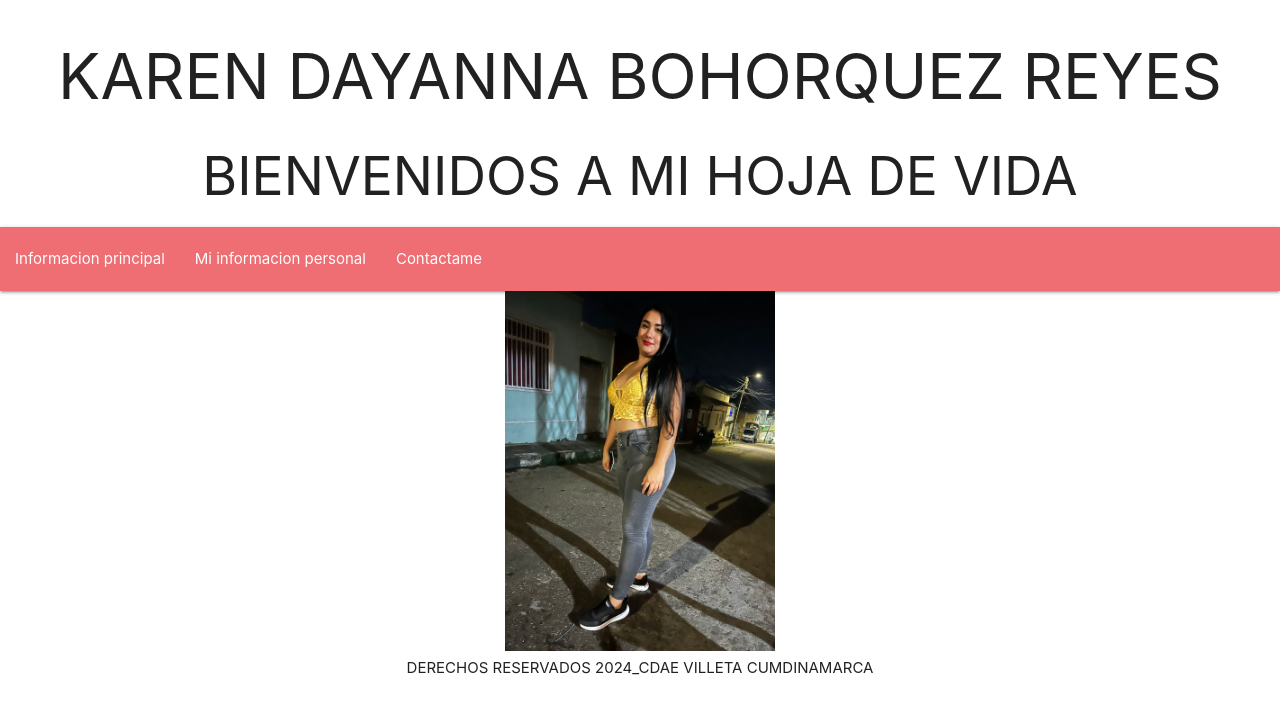
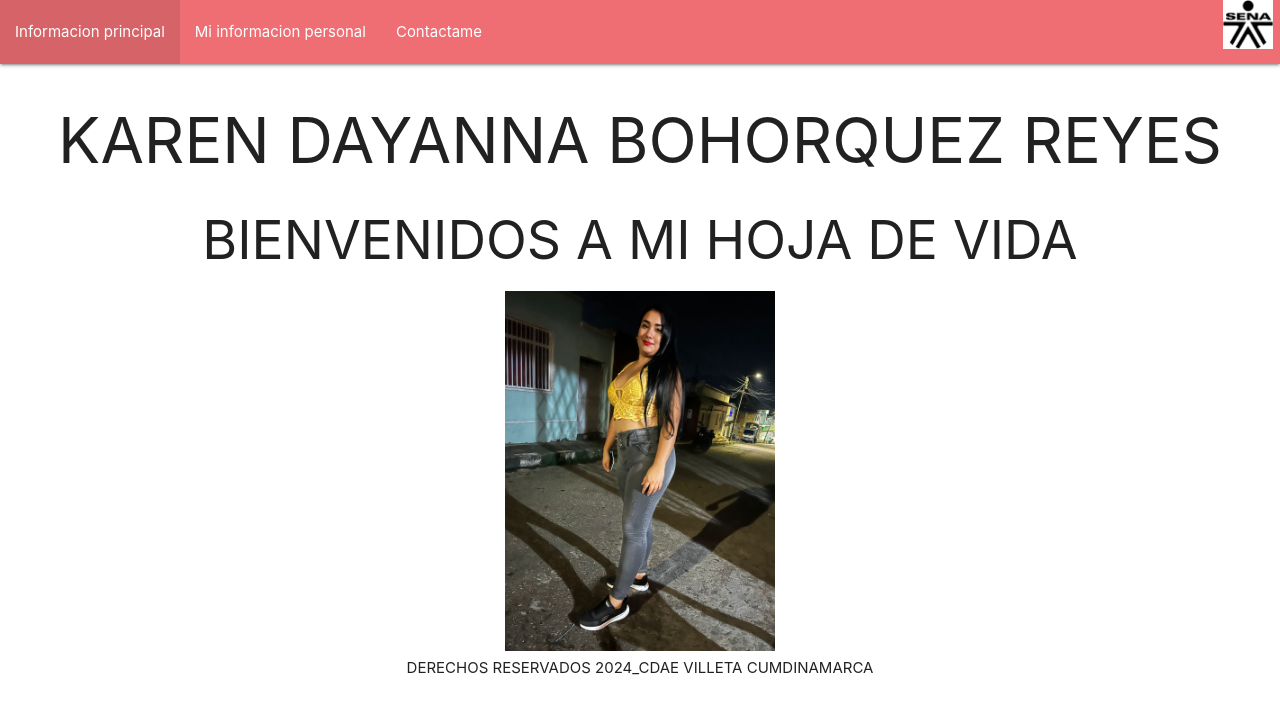
Before and after one commit to 3223691516/HOJADEVIDA, a plain HTML site: page index.html in a window 1280 px wide. Drawn offline with Linux system fonts and the light colour scheme.

Commit message:
cambio de logo y barra de menu

```diff
--- a/index.html
+++ b/index.html
@@ -3,9 +3,22 @@
 <head>
   <meta charset="UTF-8">
   <meta name="viewport" content="width=device-width, initial-scale=1.0">
+
   <center>
   <title> IMFORMACION principal </title>
   <link rel="stylesheet" href="CSS/materialize.css">
+  <nav>
+
+    <!--contenido hoja de vida-->
+  <ul>
+    <li><a href="INDEX.html"> Informacion principal</a></li>
+    <li><a href="paginas/IMFORMACION PERSONAL.html"> Mi informacion personal</a></li>
+    <li><a href="paginas/CONTATAME.html">Contactame</a></li>
+  </ul>
+  <div>
+   <div class="brand-logo right"> <img src="IMAGENES/sena.png"width="50" leight="20">
+  </div>
+</nav>
   </head>
   <body>
     <header>
@@ -17,14 +30,7 @@
               </article>
             </section>
           </main>
-          <nav>
-            <!--contenido hoja de vida-->
-          <ul>
-            <li><a href="INDEX.html"> Informacion principal</a></li>
-            <li><a href="paginas/IMFORMACION PERSONAL.html"> Mi informacion personal</a></li>
-            <li><a href="paginas/CONTATAME.html">Contactame</a></li>
-          </ul>
-        </nav>
+
       <div>
         <img src="IMAGENES/4.jpg"width="270" leight="20">
         </div>
```
Also changed, not shown: IMAGENES/sena.png (added).
